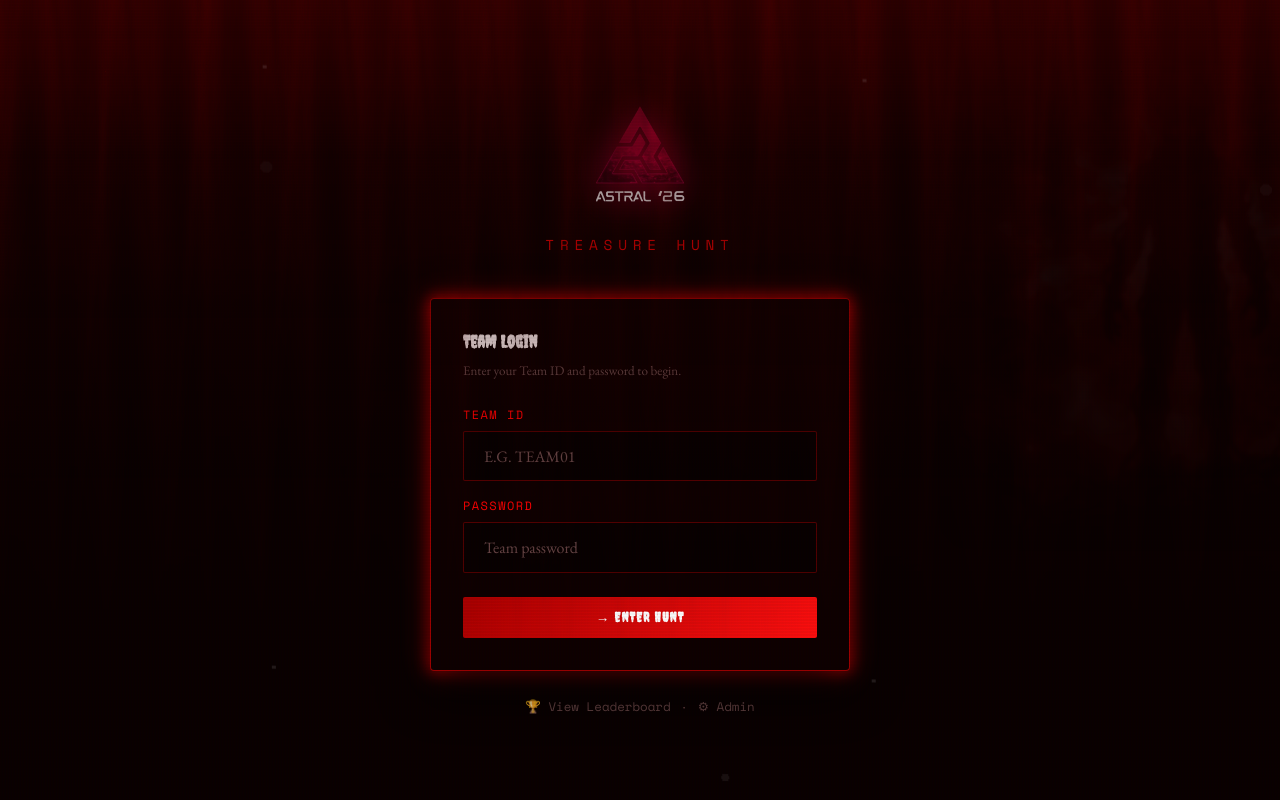
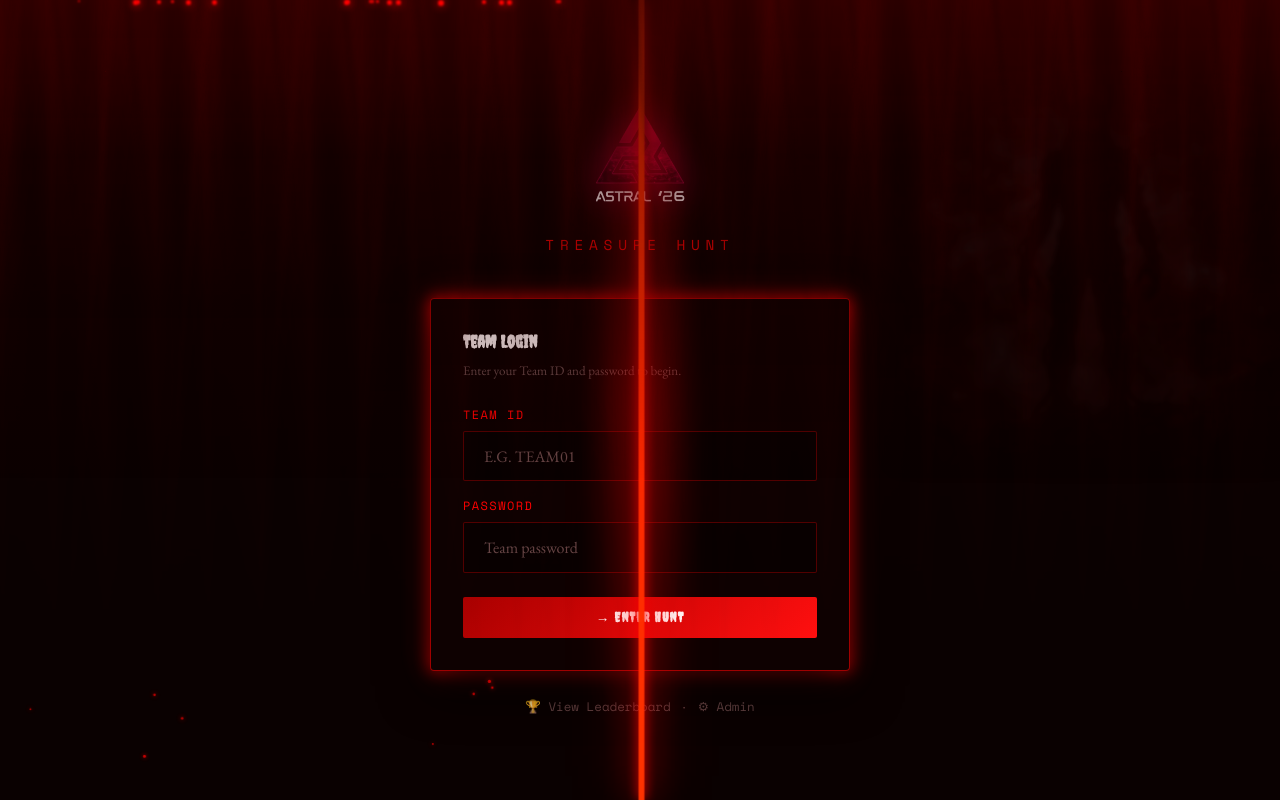
Before and after one commit to ABIRAM323/treasure-hunt-platform, a React (Vite) app in the folder frontend/: page /login in a window 1280 px wide. Built offline with nearby package versions, Linux system fonts and the light colour scheme; no server answers.

Commit message:
Implement Rift theme with vertical split and central lightning rift

```diff
--- a/frontend/src/App.jsx
+++ b/frontend/src/App.jsx
@@ -10,6 +10,7 @@ import LeaderboardPage from './pages/LeaderboardPage';
 import AdminDashboard from './pages/AdminDashboard';
 import NotFound from './pages/NotFound';
 import EntityHallucinations from './components/EntityHallucinations';
+import RiftOverlay from './components/RiftOverlay';
 
 function ProtectedTeamRoute({ children }) {
   const { isTeam } = useAuth();
@@ -62,6 +63,7 @@ export default function App() {
             <div className="flicker-overlay"></div>
             <div className="veins-overlay"></div>
             <EntityHallucinations />
+            <RiftOverlay />
             <AppRoutes />
           </BrowserRouter>
         </SocketProvider>
--- a/frontend/src/components/EntityHallucinations.jsx
+++ b/frontend/src/components/EntityHallucinations.jsx
@@ -1,8 +1,8 @@
 import { useState, useEffect } from 'react';
 
 const entities = [
-    { id: 'demogorgon', src: '/hallucinations/demogorgon.png', style: { bottom: '0', left: '-5%', width: '40vw', maxWidth: '600px' } },
-    { id: 'vecna', src: '/hallucinations/vecna.png', style: { top: '10%', right: '-10%', width: '35vw', maxWidth: '500px' } },
+    { id: 'demogorgon', src: '/hallucinations/demogorgon.png', style: { bottom: '0', right: '0', width: '35vw', maxWidth: '500px' } },
+    { id: 'vecna', src: '/hallucinations/vecna.png', style: { top: '10%', right: '0', width: '30vw', maxWidth: '400px' } },
 ];
 
 export default function EntityHallucinations() {
--- /dev/null
+++ b/frontend/src/components/RiftOverlay.jsx
@@ -0,0 +1,40 @@
+import { useEffect, useState } from 'react';
+
+export default function RiftOverlay() {
+    const [spores, setSpores] = useState([]);
+
+    useEffect(() => {
+        // Create 30 spores with random positions and delays
+        const newSpores = Array.from({ length: 30 }).map((_, i) => ({
+            id: i,
+            left: `${Math.random() * 45}%`, // Mostly on the left side
+            delay: `${Math.random() * 20}s`,
+            duration: `${15 + Math.random() * 15}s`,
+            size: `${2 + Math.random() * 4}px`
+        }));
+        setSpores(newSpores);
+    }, []);
+
+    return (
+        <>
+            <div className="rift-container">
+                <div className="rift-line"></div>
+            </div>
+            <div className="spore-overlay">
+                {spores.map(spore => (
+                    <div
+                        key={spore.id}
+                        className="spore"
+                        style={{
+                            left: spore.left,
+                            animationDelay: spore.delay,
+                            animationDuration: spore.duration,
+                            width: spore.size,
+                            height: spore.size
+                        }}
+                    />
+                ))}
+            </div>
+        </>
+    );
+}
--- a/frontend/src/index.css
+++ b/frontend/src/index.css
@@ -72,56 +72,28 @@ body {
   min-height: 100vh;
   overflow-x: hidden;
   position: relative;
-  /* Organic Fleshy Red Background Layering */
+  /* The Rift: Vertical Split Background */
   background:
-    radial-gradient(ellipse at 50% 100%, #660000 0%, transparent 70%),
-    radial-gradient(circle at 20% 30%, #440000 0%, transparent 50%),
-    radial-gradient(circle at 80% 40%, #550000 0%, transparent 60%),
-    linear-gradient(to bottom, #000 0%, #1a0202 50%, #440000 100%);
+    linear-gradient(to right,
+      #14181c 0%,
+      #1a1f24 49.8%,
+      #ff0000 50%,
+      #440000 50.2%,
+      #0a0101 100%);
   background-attachment: fixed;
 }
 
-@keyframes bg-pulse {
-  0% {
-    background-position: 0% 0%;
-  }
-
-  100% {
-    background-position: 100% 100%;
-  }
-}
-
-/* Upside Down Large Ash Particles */
-body::after {
-  content: "";
-  position: fixed;
-  top: -200%;
-  left: -50%;
-  right: -50%;
-  bottom: 0;
-  background-image:
-    radial-gradient(circle, rgba(255, 255, 255, 0.4) 2px, transparent 2px),
-    radial-gradient(circle, rgba(200, 200, 200, 0.3) 4px, transparent 4px),
-    radial-gradient(circle, rgba(150, 150, 150, 0.2) 6px, transparent 6px);
-  background-size: 600px 600px, 800px 800px, 1000px 1000px;
-  background-position: 0 0, 150px 200px, 400px 100px;
-  animation: ash-float-large 25s linear infinite;
-  opacity: 0.25;
-  z-index: 10000;
-  pointer-events: none;
-}
-
-@keyframes ash-float-large {
+@keyframes spore-float-drift {
   from {
-    transform: translateY(0) rotate(0deg) skewX(0deg);
+    transform: translateY(0) translateX(0) rotate(0deg);
   }
 
   50% {
-    transform: translateY(50vh) rotate(3deg) skewX(5deg);
+    transform: translateY(-50vh) translateX(50px) rotate(180deg);
   }
 
   to {
-    transform: translateY(100vh) rotate(8deg) skewX(-2deg);
+    transform: translateY(-100vh) translateX(-50px) rotate(360deg);
   }
 }
 
@@ -195,41 +167,97 @@ body::after {
   }
 }
 
-/* CRT Scanline Overlay */
-.crt-overlay {
+/* The Rift: Central Energy Rift */
+.rift-container {
   position: fixed;
   inset: 0;
-  background:
-    linear-gradient(rgba(18, 16, 16, 0) 50%, rgba(0, 0, 0, 0.1) 50%),
-    linear-gradient(90deg, rgba(255, 0, 0, 0.03), rgba(0, 255, 0, 0.01), rgba(0, 0, 255, 0.03));
-  z-index: 9999;
-  background-size: 100% 3px, 3px 100%;
+  z-index: 9996;
   pointer-events: none;
-  opacity: 0.4;
+  display: flex;
+  justify-content: center;
 }
 
-/* Screen Flicker Overlay */
-.flicker-overlay {
-  position: fixed;
-  inset: 0;
-  background: rgba(18, 16, 16, 0.05);
-  opacity: 0;
-  z-index: 9998;
-  pointer-events: none;
-  animation: screen-flicker 0.15s infinite;
+.rift-line {
+  width: 4px;
+  height: 100%;
+  background: #ff3300;
+  box-shadow:
+    0 0 10px #ff0000,
+    0 0 30px #ff0000,
+    0 0 60px rgba(255, 0, 0, 0.8);
+  position: relative;
+  animation: rift-flicker 0.1s infinite alternate;
 }
 
-@keyframes screen-flicker {
+.rift-line::before {
+  content: "";
+  position: absolute;
+  inset: -20px;
+  background: radial-gradient(circle, rgba(255, 0, 0, 0.4) 0%, transparent 70%);
+  filter: blur(10px);
+  animation: rift-pulse 2s ease-in-out infinite alternate;
+}
+
+@keyframes rift-flicker {
   0% {
-    opacity: 0.124;
-  }
-
-  50% {
-    opacity: 0.186;
+    opacity: 0.8;
+    transform: scaleX(1) translateX(-1px);
   }
 
   100% {
-    opacity: 0.124;
+    opacity: 1;
+    transform: scaleX(1.5) translateX(1px);
+  }
+}
+
+@keyframes rift-pulse {
+  0% {
+    transform: scale(1);
+    opacity: 0.3;
+  }
+
+  100% {
+    transform: scale(1.2);
+    opacity: 0.6;
+  }
+}
+
+/* Red Spores (replacing ash) */
+.spore-overlay {
+  position: fixed;
+  inset: 0;
+  z-index: 9998;
+  pointer-events: none;
+}
+
+.spore {
+  position: absolute;
+  width: 4px;
+  height: 4px;
+  background: #ff0000;
+  border-radius: 50%;
+  box-shadow: 0 0 8px #ff0000;
+  filter: blur(1px);
+  animation: spore-float 20s linear infinite;
+}
+
+@keyframes spore-float {
+  0% {
+    transform: translate(0, 110vh) scale(0.5);
+    opacity: 0;
+  }
+
+  10% {
+    opacity: 0.8;
+  }
+
+  90% {
+    opacity: 0.4;
+  }
+
+  100% {
+    transform: translate(100px, -10vh) scale(1.2);
+    opacity: 0;
   }
 }
 
```
